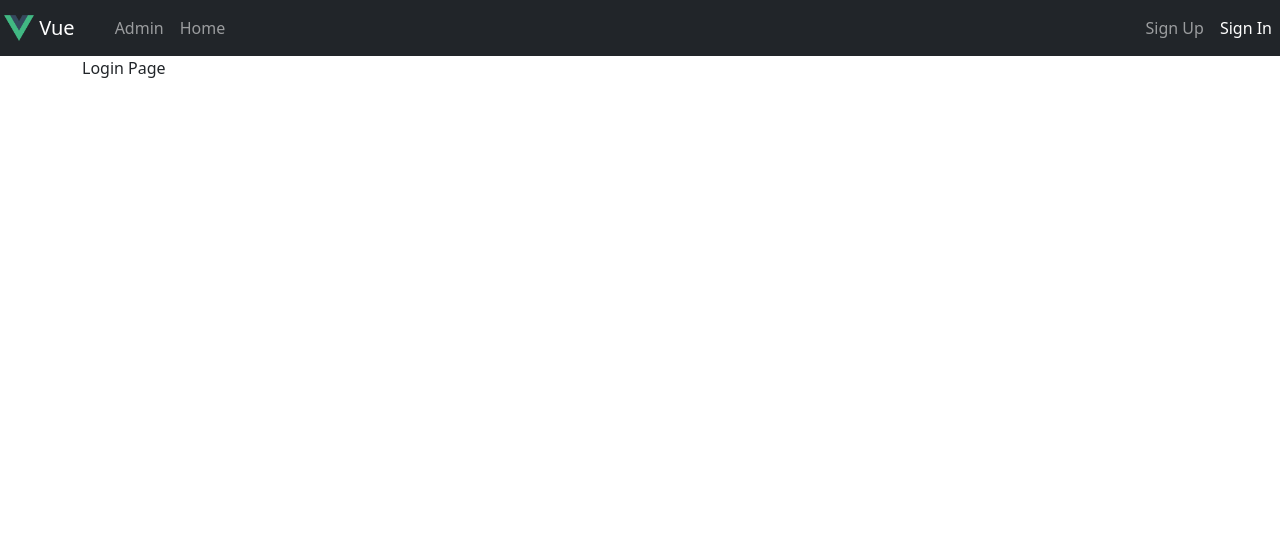
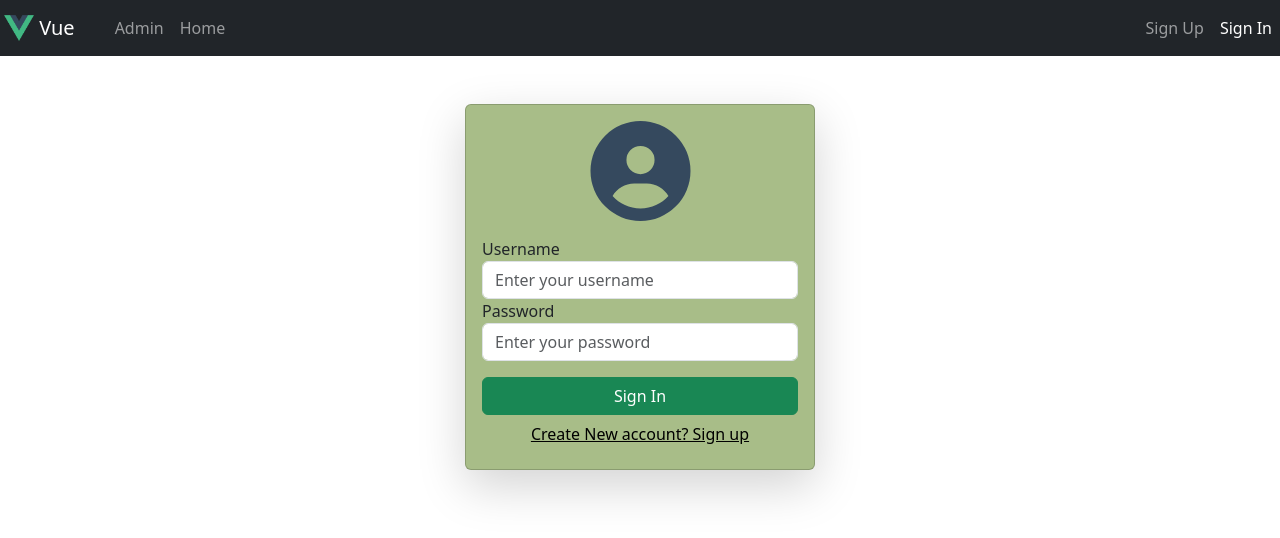
Before and after one commit to Aman-Saeed/vue-device-seller, a Vue app: page /login in a window 1280 px wide. Shown: the top 538 px of the page. Built offline with nearby package versions, Linux system fonts and the light colour scheme.

Commit message:
added login page

```diff
--- /dev/null
+++ b/src/global.css
@@ -0,0 +1,9 @@
+.custom-card {
+  width: 350px;
+  max-width: 100%;
+  background-color: #a8bd88 !important;
+}
+.user-icon {
+  font-size: 100px;
+  color: #35495e;
+}
--- a/src/main.js
+++ b/src/main.js
@@ -2,6 +2,7 @@ import { createApp } from "vue";
 import App from "./App.vue";
 import router from "./router";
 import store from "./store";
+import "./global.css";
 
 import "bootstrap";
 import "bootstrap/dist/css/bootstrap.min.css";
--- a/src/views/Login.vue
+++ b/src/views/Login.vue
@@ -1,10 +1,110 @@
 <template>
-  <div>Login Page</div>
+  <div class="container mt-5">
+    <div class="card ms-auto me-auto p-3 shadow-lg custom-card">
+      <font-awesome-icon
+        icon="user-circle"
+        class="user-icon ms-auto me-auto mb-3"
+      />
+      <div v-if="errorMessage" class="alert alert-danger">
+        {{ errorMessage }}
+      </div>
+      <form
+        @submit.prevent="handleLogin"
+        novalidate
+        :class="submitted ? 'was-validated' : ''"
+      >
+        <div class="form-group">
+          <label for="name">Username</label>
+          <input
+            type="text"
+            id="username"
+            v-model="FormData.username"
+            class="form-control"
+            placeholder="Enter your username"
+            required
+          />
+          <div class="invalid-feedback">Username is required.</div>
+        </div>
+
+        <div class="form-group">
+          <label for="name">Password</label>
+          <input
+            type="password"
+            id="password"
+            v-model="FormData.password"
+            class="form-control"
+            placeholder="Enter your password"
+            required
+          />
+          <div class="invalid-feedback">Password is required.</div>
+        </div>
+
+        <button
+          class="btn btn-success w-100 mt-3"
+          @click="submitted = true"
+          :disabled="loading"
+        >
+          Sign In
+        </button>
+      </form>
+
+      <router-link to="/register" class="btn btn-link" style="color: black">
+        Create New account? Sign up
+      </router-link>
+    </div>
+  </div>
 </template>
 
 <script>
+import authenticationService from "@/common/services/authentication.service";
+import User from "@/models/user";
+import vuex from "vuex";
+
 export default {
   name: "login-page",
+  data() {
+    return {
+      FormData: new User(),
+      loading: false,
+      submitted: false,
+      errorMessage: "",
+    };
+  },
+
+  computed: {
+    ...vuex.mapGetters(["currentUser"]),
+  },
+
+  mounted() {
+    if (this.currentUser?.username) {
+      this.$router.push("/profile");
+    }
+  },
+
+  methods: {
+    ...vuex.mapActions(["updateUser"]),
+    handleLogin() {
+      if (!this.FormData.username || !this.FormData.password) {
+        return;
+      }
+      this.loading = true;
+
+      authenticationService
+        .login(this.FormData)
+        .then((response) => {
+          this.updateUser(response.data);
+          this.$router.push("/profile");
+        })
+        .catch((err) => {
+          console.log(err);
+
+          this.errorMessage = "Unexpected error occurred during login.";
+        })
+        .then(() => {
+          this.loading = false;
+        });
+    },
+  },
 };
 </script>
 
--- a/src/views/Register.vue
+++ b/src/views/Register.vue
@@ -135,15 +135,4 @@ export default {
 };
 </script>
 
-<style scoped>
-.custom-card {
-  width: 350px;
-  max-width: 100%;
-
-  background-color: #a8bd88;
-}
-.user-icon {
-  font-size: 100px;
-  color: #35495e;
-}
-</style>
+<style scoped></style>
```
